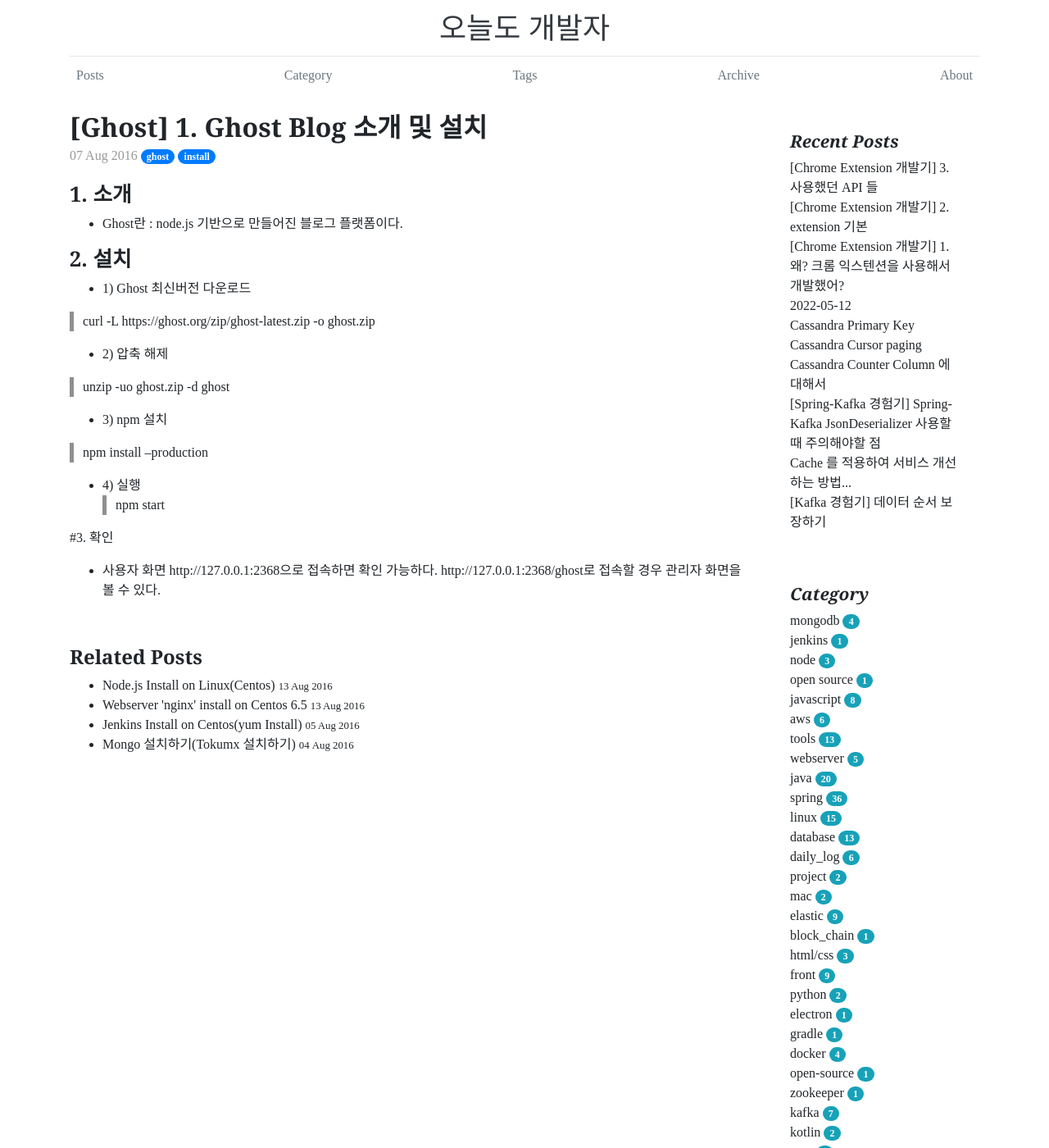
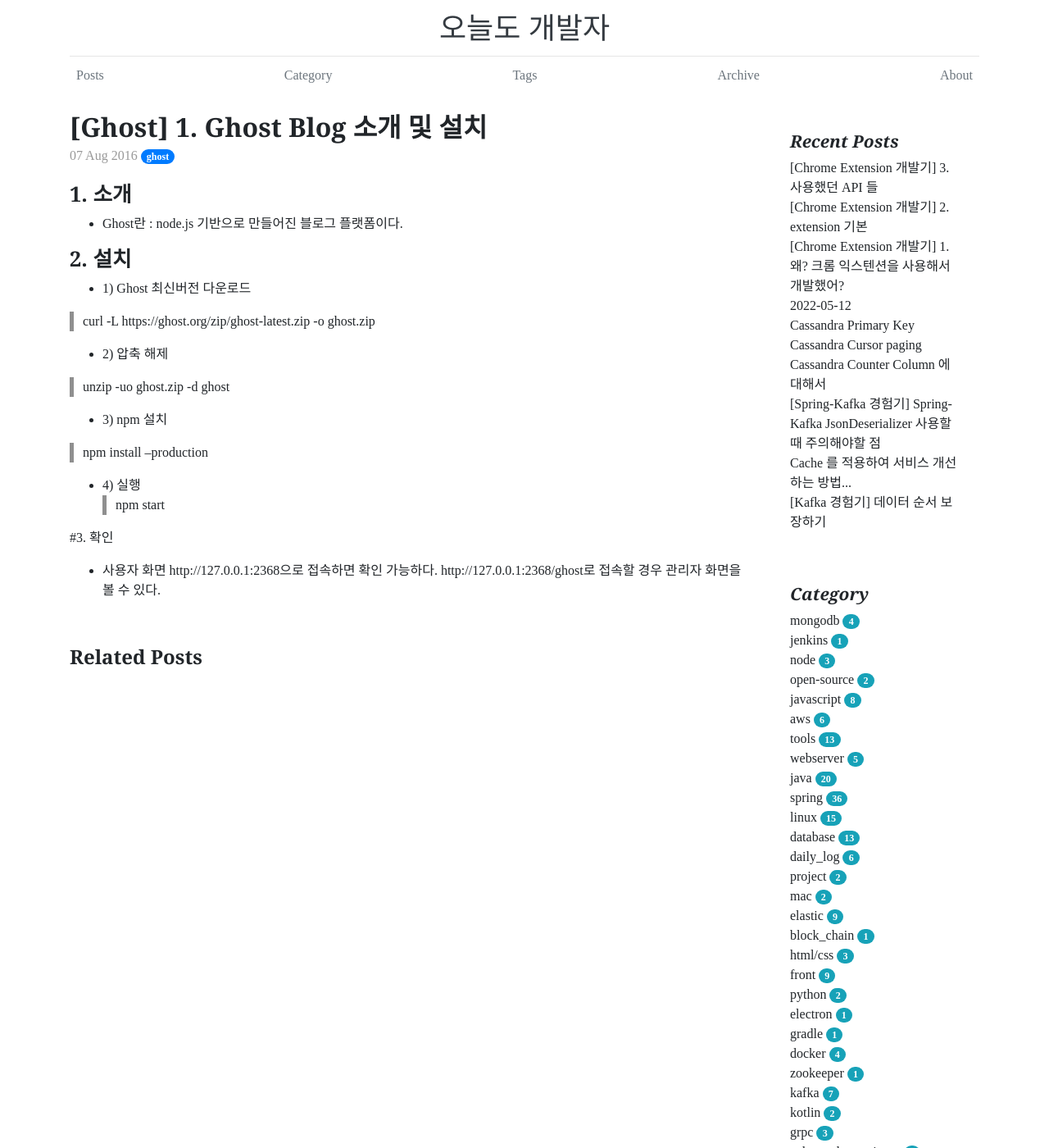
Before and after one commit to akageun/akageun.github.io, a Jekyll site: the page built from _posts/2016-08-05-ghost-blog-install.md, in a window 1280 px wide and 1400 px high. Shown: the whole window at 82% size. Built offline with Jekyll 4.4.1, drawn with Linux system fonts in a browser that asks for light colours; some web fonts are replaced; comment, search, counter and statistics services are not loaded.

Commit message:
Update 2016-08-05-ghost-blog-install.md

```diff
--- a/_posts/2016-08-05-ghost-blog-install.md
+++ b/_posts/2016-08-05-ghost-blog-install.md
@@ -3,10 +3,9 @@
 title:  "[Ghost] 1. Ghost Blog 소개 및 설치"
 date:   2016-08-07 09:00:00 +0900
 categories:
- - open source
+ - open-source
 tags:
  - ghost
- - install
 ---
 
 # 1. 소개
```
